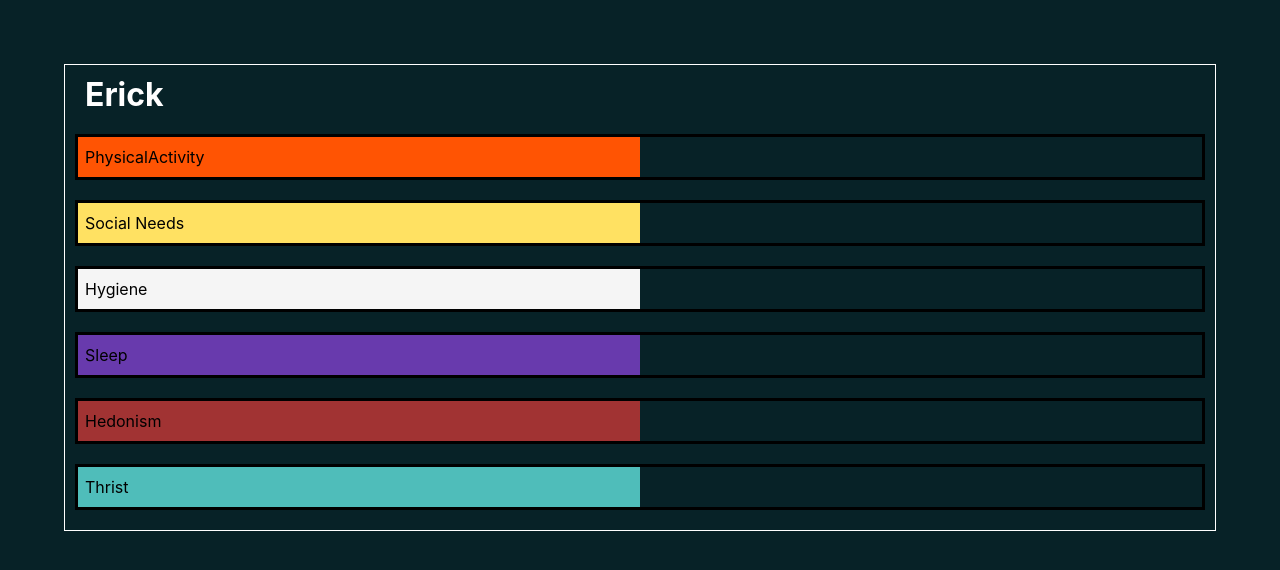
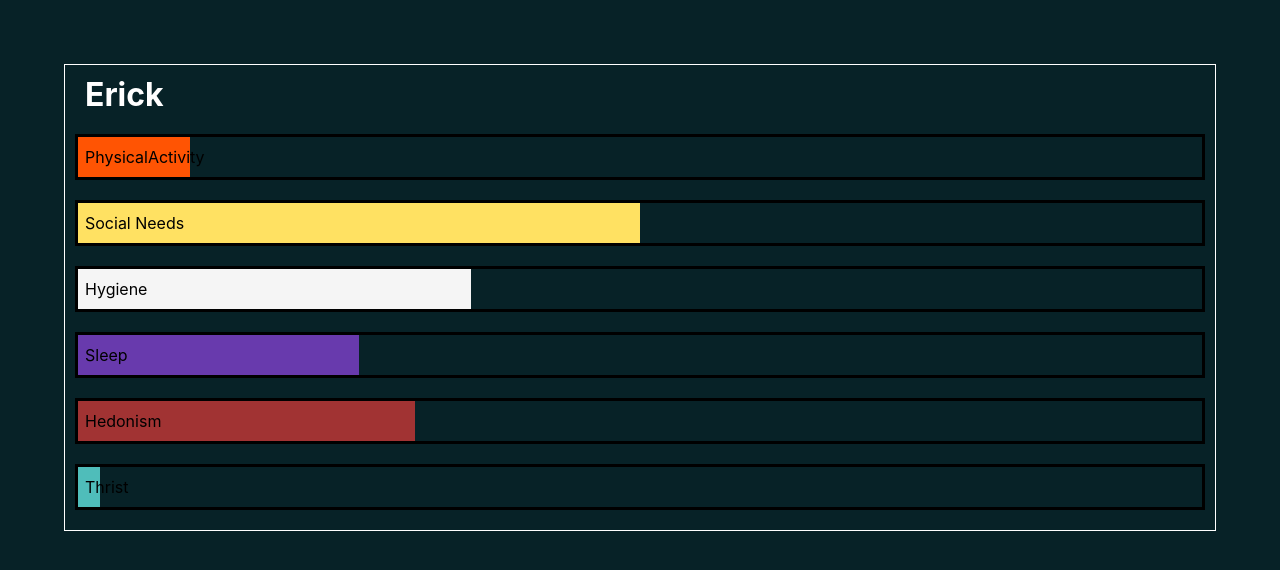
Before and after one commit to EAbimelec/react-excercise-app, a React (Create React App) app: page / in a window 1280 px wide. Shown: the top 570 px of the page. Built offline with nearby package versions, Linux system fonts and the light colour scheme.

Commit message:
Add status control of need bars

```diff
--- a/src/components/PersonalStats.js
+++ b/src/components/PersonalStats.js
@@ -4,31 +4,38 @@ import styles from "./PersonalStats.module.css";
 
 function PersonalStats(props) {
 
-  const personalStats = styles["personal-stats"]
+  const personalStats = styles["personal-stats"];
+  const needStates = [10, 50, 35, 25, 30, 2];
   const statisticTypes = {
     physicalActivity: {
       label:"PhysicalActivity",
-      colorBar:"#FF5403"
+      colorBar:"#FF5403",
+      needState: `${needStates[0]}%`
     },
     socialNeeds: {
       label:"Social Needs",
-      colorBar:"#FFE162"
+      colorBar:"#FFE162",
+      needState: `${needStates[1]}%`
     },
     hygiene: {
       label:"Hygiene",
-      colorBar:"#F5F5F5"
+      colorBar:"#F5F5F5",
+      needState: `${needStates[2]}%`
     },
     sleep: {
       label:"Sleep",
-      colorBar:"#683aad"
+      colorBar:"#683aad",
+      needState: `${needStates[3]}%`
     },
     hedonism: {
       label:"Hedonism",
-      colorBar:"#A13333"
+      colorBar:"#A13333",
+      needState: `${needStates[4]}%`
     },
     thrist: {
       label:"Thrist",
-      colorBar:"#4FBDBA"
+      colorBar:"#4FBDBA",
+      needState: `${needStates[5]}%`
     }
   };
 
--- a/src/components/StateBar.js
+++ b/src/components/StateBar.js
@@ -4,10 +4,13 @@ import styles from "./StateBar.module.css";
 function StateBar(props) {
 
   const barContainer = styles["bar-container"];
-  const colorBar = {"--color": props.colorBar};
-
+  const barState = {
+    "--color": props.colorBar,
+    "--need-state": props.needState
+  }
+  console.log(props.needState);
   return(
-    <div style={colorBar} className={barContainer}>
+    <div style={barState} className={barContainer}>
       <p>{props.label}</p>
       <div className={styles["state-bar"]}></div>
     </div>
--- a/src/components/StateBar.module.css
+++ b/src/components/StateBar.module.css
@@ -2,6 +2,7 @@
   display: flex;
   align-items: center;
   --color: #ffF;
+  --need-state: %;
 }
 
 .state-bar {
@@ -22,7 +23,7 @@
   margin: 0;
   border: none;
   background-color: var(--color);
-  width: 50%;
+  width: var(--need-state);
 }
 
 p {
```
